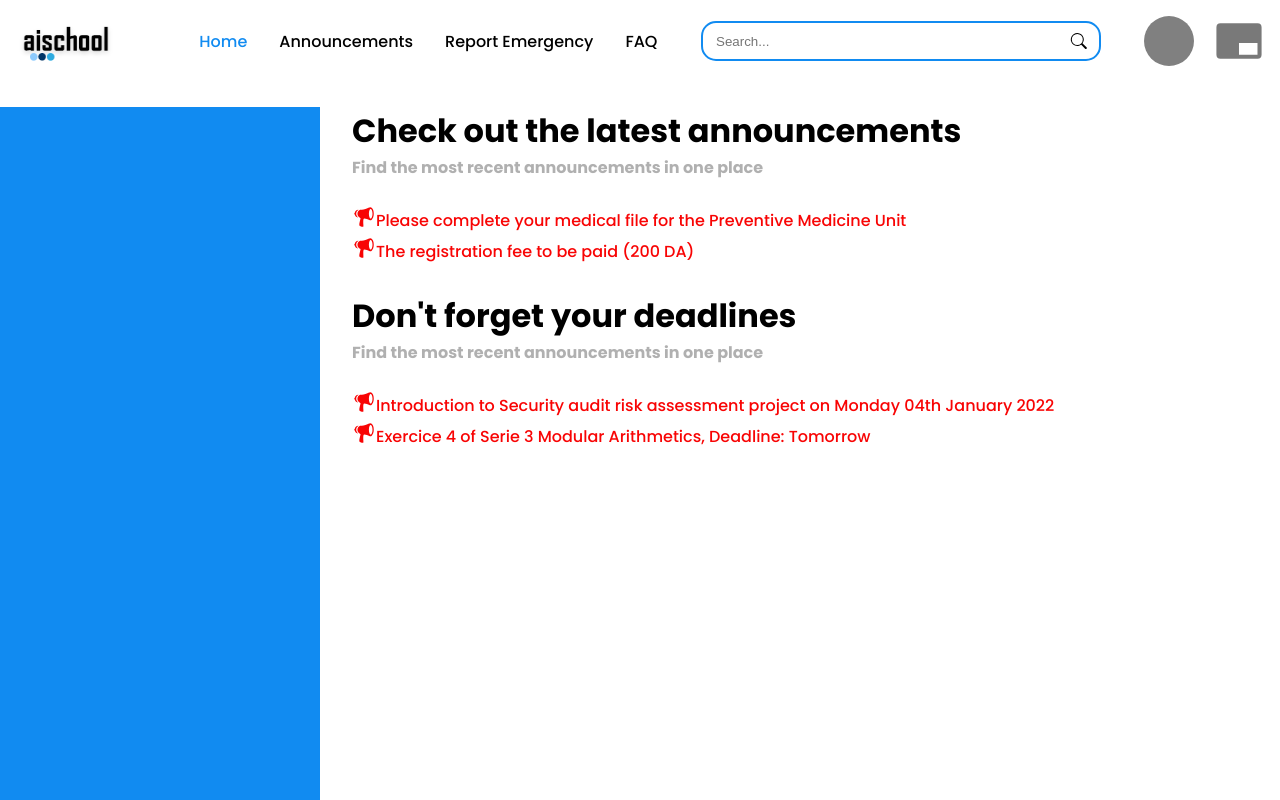
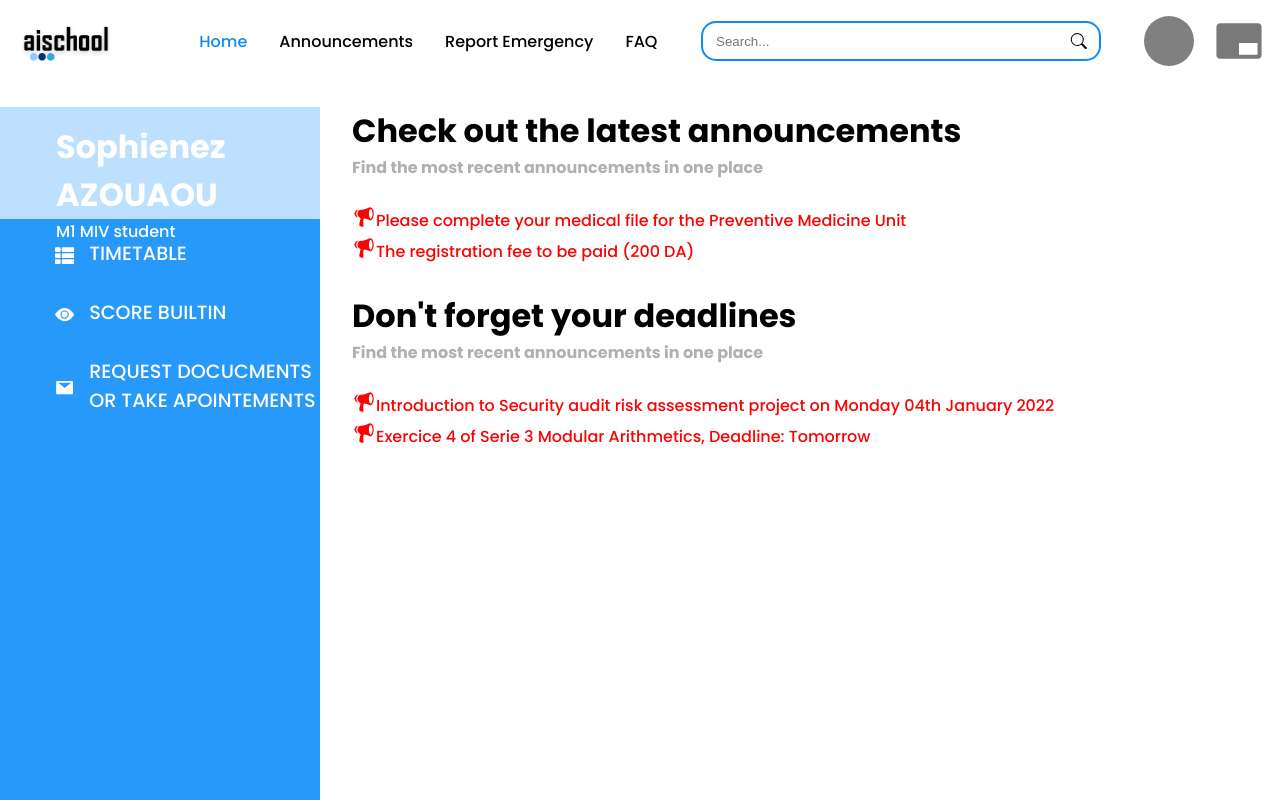
Before and after one commit to aymen-ghemam/aischool, a React (Create React App) app: page / in a window 1280 px wide. Built offline with nearby package versions, Linux system fonts and the light colour scheme.

Commit message:
Adding Sidebar to the student screen

```diff
--- a/src/App.css
+++ b/src/App.css
@@ -443,7 +443,6 @@ button.white{
 .student > div:first-child{
     width: 25%;
     height: 100%;
-    background-color: var(--active);
 }
 .student > .container{
     width: 75%;
--- a/src/pages/Student.js
+++ b/src/pages/Student.js
@@ -1,11 +1,12 @@
 import React from 'react'
 import Annoucement from '../components/Annoucement'
+import SideBar from '../components/Sidebar'
 
 const Student = () => {
     return (
         <div className = 'page student row'>
             <div>
-
+                <SideBar name='Sophienez AZOUAOU' subContent='M1 MIV student'/>
             </div>
             <div className='container'>
                 <h1 className='title'>Check out the latest announcements</h1>
```
